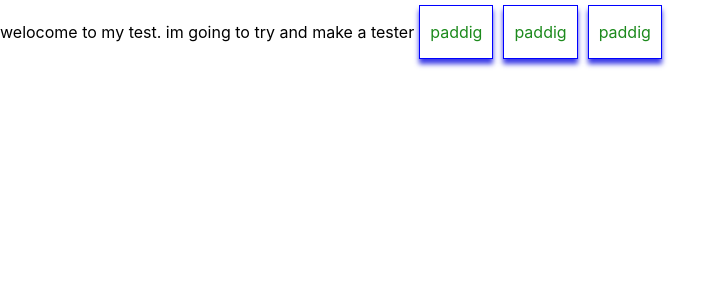
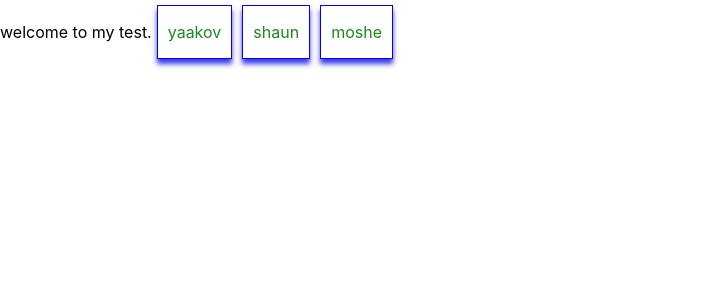
Before and after one commit to Yaakov613/tech, a React (Create React App) app: page / in a window 1280 px wide. Shown: the top 300 px of the page, without its empty margins (0-728 px from the left). Built offline with nearby package versions, Linux system fonts and the light colour scheme.

Commit message:
added state

```diff
--- a/src/App.js
+++ b/src/App.js
@@ -4,14 +4,17 @@ import Sum from './sum';
 // import './App.css';
 
 class App extends Component{
+  state={
+    names:['yaakov','shaun','moshe']
+  }
 
   render(){
+    const names=this.state.names.map((name=>{ return <Sum name={name}/>}))
     return(
       <div>
-        welocome to my test. im going to try and make a tester
-        <Sum/>
-        <Sum/>
-        <Sum/>
+        welcome to my test.
+        {names}
+
       </div>
     )
   }
--- a/src/sum.js
+++ b/src/sum.js
@@ -4,7 +4,7 @@ import classes from '../src/App.module.css'
 const sum=(props)=>{
     return(
         <div className={classes.TestBox}>
-            <p className={classes.Text}>paddig</p>
+            <p className={classes.Text}>{props.name}</p>
         </div>
     )
 }
```
